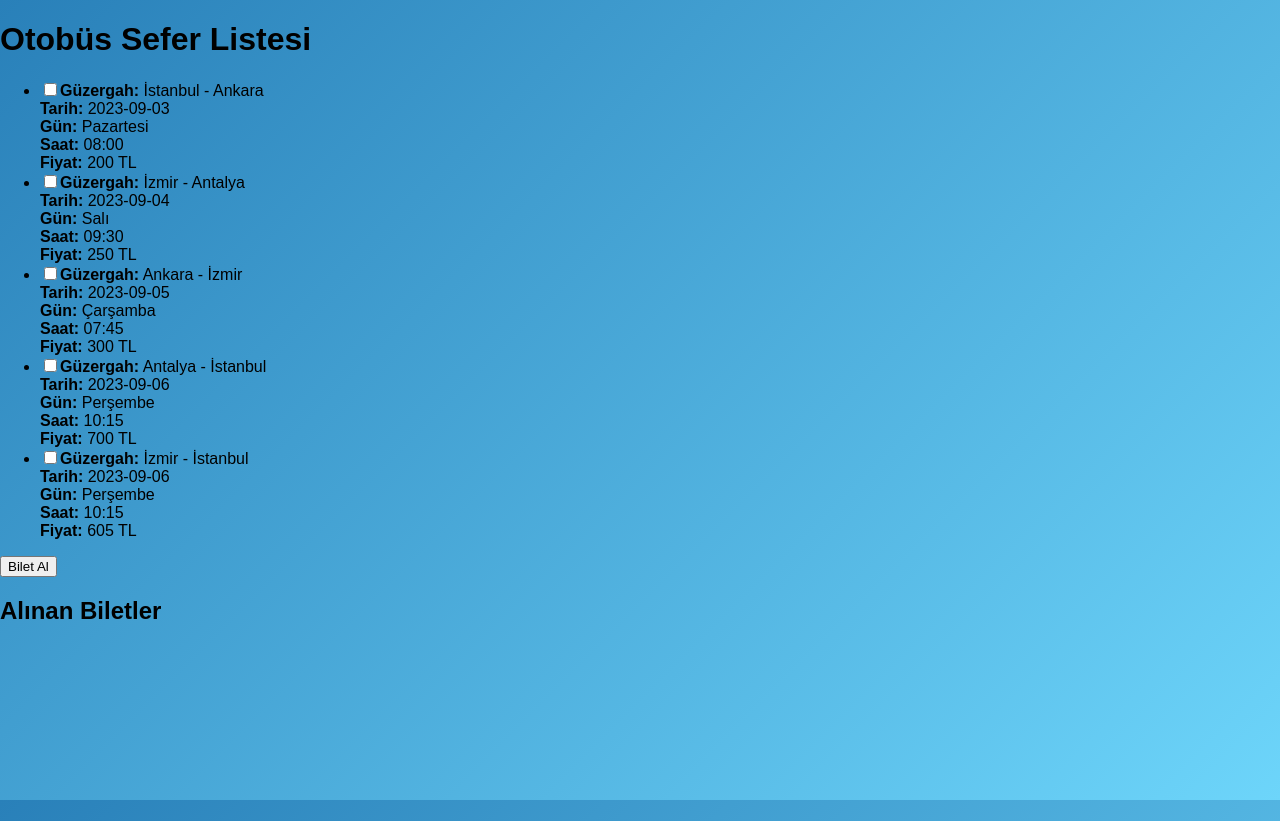
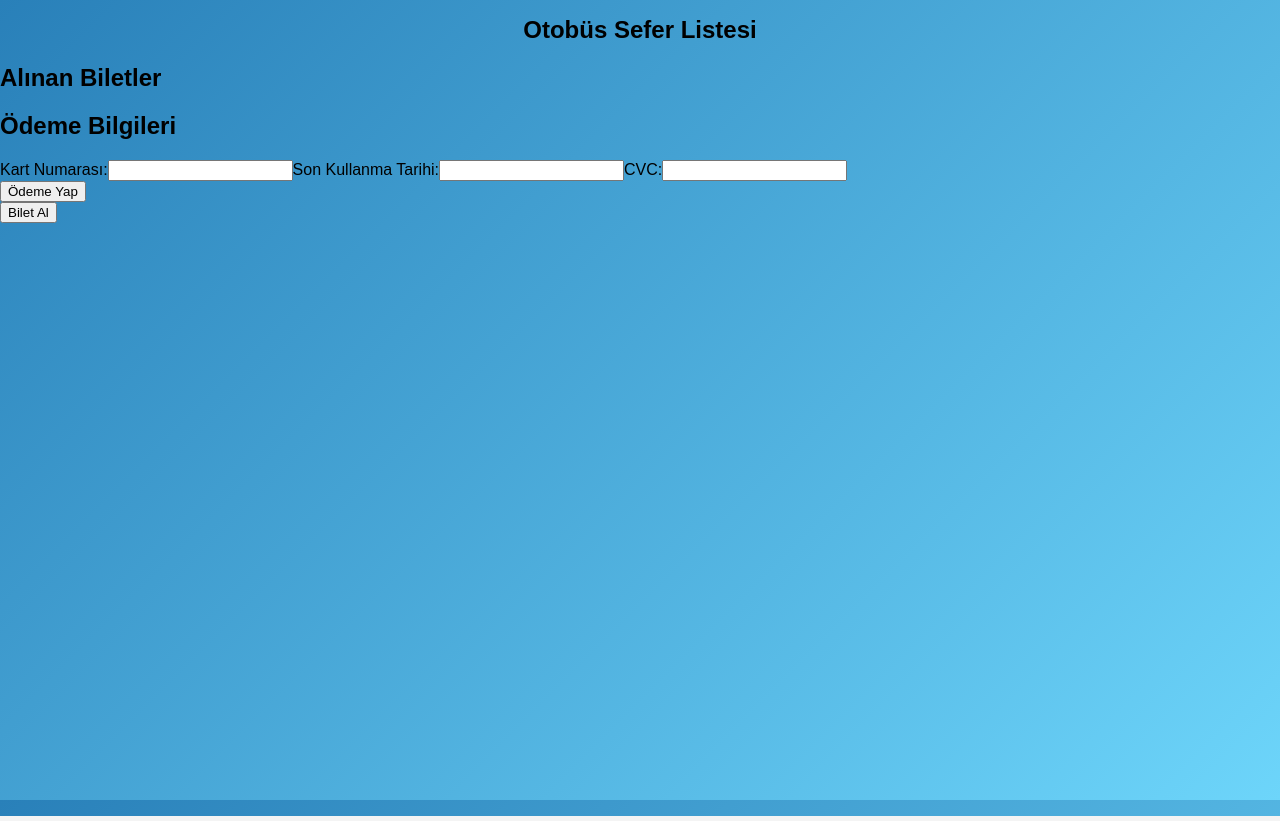
Before and after one commit to alirizaalp/BusWebsite, a React (Create React App) app in the folder bustate/: page /seferler in a window 1280 px wide. Both pictures are taken after a click on the button "Bilet Al". Built offline with nearby package versions, Linux system fonts and the light colour scheme.

Commit message:
my projects

```diff
--- a/bustate/src/homepage/HomePage.js
+++ b/bustate/src/homepage/HomePage.js
@@ -8,17 +8,17 @@ const HomePage = () => {
       <h2 className="welcome-text">Welcome</h2>
       <div className="link-container">
         <p>Hoş geldiniz! Kaydolmak için aşağıdaki bağlantıya tıklayabilirsiniz:</p>
-        <Link to="/signUp" className="link-button">Kaydol</Link>
+        <Link to="/SignUp" className="link-button">Kaydol</Link>
       </div>
 
       <div className="link-container">
         <p>Hakkında sayfasına gitmek için aşağıdaki bağlantıyı kullanabilirsiniz:</p>
-        <Link to="/hakkında" className="link-button">Hakkında</Link>
+        <Link to="/Hakkında" className="link-button">Hakkında</Link>
       </div>
 
       <div className="link-container">
         <p>Otobüs sefer listesine göz atmak için aşağıdaki bağlantıyı kullanabilirsiniz:</p>
-        <Link to="/seferler" className="link-button">Sefer Listesi</Link>
+        <Link to="/Seferler" className="link-button">Sefer Listesi</Link>
       </div>
     </div>
   );
--- a/bustate/src/seferler/Seferler.js
+++ b/bustate/src/seferler/Seferler.js
@@ -3,7 +3,7 @@ const Seferler = [
     { id: 2, guzergah: 'İzmir - Antalya', tarih: '2023-09-04', saat: '09:30', gun: 'Salı', fiyat : "250 TL" },
     { id: 3, guzergah: 'Ankara - İzmir', tarih: '2023-09-05', saat: '07:45', gun: 'Çarşamba', fiyat : "300 TL"  },
     { id: 4, guzergah: 'Antalya - İstanbul', tarih: '2023-09-06', saat: '10:15', gun: 'Perşembe', fiyat: "700 TL"    },
-    { id: 4, guzergah: 'İzmir - İstanbul', tarih: '2023-09-06', saat: '10:15', gun: 'Perşembe', fiyat: "605 TL"    },
+    { id: 5, guzergah: 'İzmir - İstanbul', tarih: '2023-09-06', saat: '10:15', gun: 'Perşembe', fiyat: "605 TL"    },
 ];
 
   export default Seferler;
--- /dev/null
+++ b/bustate/src/seferler/SeferlerListesi.css
@@ -0,0 +1,94 @@
+/* SeferlerListesi.css */
+
+body {
+    font-family: Arial, sans-serif;
+    background-color: #f4f4f4;
+    margin: 0;
+    padding: 0;
+  }
+
+  .container {
+    max-width: 800px;
+    margin: 0 auto;
+    padding: 20px;
+    background-color: #fff;
+    border-radius: 10px;
+    box-shadow: 0 0 10px rgba(0, 0, 0, 0.2);
+  }
+
+  h1 {
+    font-size: 24px;
+    margin-bottom: 20px;
+    text-align: center;
+  }
+
+  ul {
+    list-style-type: none;
+    padding: 0;
+  }
+
+  li {
+    background-color: #fff;
+    border: 1px solid #ddd;
+    margin: 10px 0;
+    padding: 10px;
+    display: flex;
+    justify-content: space-between;
+    align-items: center;
+    border-radius: 5px;
+    box-shadow: 0 2px 5px rgba(0, 0, 0, 0.1);
+  }
+
+  .checkbox-label {
+    display: flex;
+    align-items: center;
+  }
+
+  .checkbox-label input[type="checkbox"] {
+    margin-right: 10px;
+  }
+
+  .button-container {
+    text-align: center;
+    margin-top: 20px;
+  }
+
+  .button-container button {
+    background-color: #3498db;
+    color: #fff;
+    border: none;
+    padding: 10px 20px;
+    cursor: pointer;
+    font-size: 16px;
+    border-radius: 5px;
+  }
+
+  .button-container button:hover {
+    background-color: #2980b9;
+  }
+
+  .koltuklar-container {
+    display: flex;
+    flex-wrap: wrap;
+    margin-top: 20px;
+    justify-content: center;
+  }
+
+  .koltuk {
+    width: 50px;
+    height: 50px;
+    background-color: #ccc;
+    border: 1px solid #999;
+    display: flex;
+    justify-content: center;
+    align-items: center;
+    font-weight: bold;
+    cursor: pointer;
+    margin: 5px;
+    border-radius: 5px;
+  }
+
+  .koltuk.selected {
+    background-color: #e74c3c;
+    color: #fff;
+  }
--- a/bustate/src/seferler/SeferlerListesi.js
+++ b/bustate/src/seferler/SeferlerListesi.js
@@ -1,9 +1,17 @@
 import React, { useState } from 'react';
+import './SeferlerListesi.css';
 
 function SeferlerListesi({ seferler }) {
   const [seciliSeferler, setSeciliSeferler] = useState([]);
   const [alınanBiletler, setAlınanBiletler] = useState([]);
-  const [koltuklarGoster, setKoltuklarGoster] = useState(false); // Koltukları göstermek için bir state
+  const [koltuklarGoster, setKoltuklarGoster] = useState(false);
+  const [odemeBilgileri, setOdemeBilgileri] = useState({
+    kartNo: '',
+    sonKullanimTarihi: '',
+    cvc: '',
+  });
+  const [odemeTamamlandi, setOdemeTamamlandi] = useState(false);
+  const [odemeHatasi, setOdemeHatasi] = useState(false); // Yeni bir state ekleyin
 
   const toggleSefer = (seferId) => {
     if (seciliSeferler.includes(seferId)) {
@@ -21,29 +29,93 @@ function SeferlerListesi({ seferler }) {
     setKoltuklarGoster(true); // Bilet alındığında koltukları göster
   };
 
-  // Her bir bilet için 15 koltuk oluşturun
-  const koltuklar = (biletSayisi) => {
-    const koltukListesi = [];
+  const handleOdemeBilgileriDegisiklik = (e) => {
+    const { name, value } = e.target;
+    setOdemeBilgileri({
+      ...odemeBilgileri,
+      [name]: value,
+    });
+  };
+
+  const handleOdemeYap = () => {
+    // Kart bilgileri eksikse ödeme hatası göster
+    if (!odemeBilgileri.kartNo || !odemeBilgileri.sonKullanimTarihi || !odemeBilgileri.cvc) {
+      setOdemeHatasi(true);
+      return;
+    }
+
+    // Burada ödeme yapılabilir. Örnek olarak, konsola ödeme bilgilerini yazdıralım.
+    console.log('Ödeme Bilgileri:', odemeBilgileri);
+
+    // Ödeme tamamlandığında "odemeTamamlandi" state'ini güncelleyin
+    setOdemeTamamlandi(true);
+  };
+
+  const renderKoltuklar = (biletSayisi) => {
+    const koltuklar = [];
     for (let i = 0; i < biletSayisi; i++) {
-      const koltuklar = [...Array(15)].map((_, index) => (
+      const koltukListesi = [...Array(15)].map((_, index) => (
         <div key={index} className="koltuk">
           Koltuk {index + 1}
         </div>
       ));
-      koltukListesi.push(
+      koltuklar.push(
         <div key={i}>
           <h2>Koltuk Seçimi - Bilet {i + 1}</h2>
           <p>Lütfen koltuğunuzu seçin:</p>
-          <div className="koltuklar-container">{koltuklar}</div>
+          <div className="koltuklar-container">{koltukListesi}</div>
         </div>
       );
     }
-    return koltukListesi;
+    return koltuklar;
   };
 
   return (
     <div>
       <h1>Otobüs Sefer Listesi</h1>
+      {koltuklarGoster ? (
+        <div>
+          <h2>Alınan Biletler</h2>
+          <ul>
+            {alınanBiletler.map((seferId, index) => {
+              const seferDetay = seferler.find((sefer) => sefer.id === seferId);
+              return (
+                <li key={index}>
+                  {seferDetay.guzergah} - {seferDetay.tarih} - {seferDetay.gun} - {seferDetay.saat} - {seferDetay.fiyat}
+                </li>
+              );
+            })}
+          </ul>
+          {renderKoltuklar(alınanBiletler.length)}
+          <h2>Ödeme Bilgileri</h2>
+          <form>
+            <label>Kart Numarası:</label>
+            <input
+              type="text"
+              name="kartNo"
+              value={odemeBilgileri.kartNo}
+              onChange={handleOdemeBilgileriDegisiklik}
+            />
+            <label>Son Kullanma Tarihi:</label>
+            <input
+              type="text"
+              name="sonKullanimTarihi"
+              value={odemeBilgileri.sonKullanimTarihi}
+              onChange={handleOdemeBilgileriDegisiklik}
+            />
+            <label>CVC:</label>
+            <input
+              type="text"
+              name="cvc"
+              value={odemeBilgileri.cvc}
+              onChange={handleOdemeBilgileriDegisiklik}
+            />
+          </form>
+          <button onClick={handleOdemeYap}>Ödeme Yap</button>
+          {odemeHatasi && <p>Lütfen gerekli yerleri doldurun.</p>}
+          {odemeTamamlandi && <p>Ödeme Başarıyla Tamamlandı!</p>}
+        </div>
+      ) : (
         <ul>
           {seferler.map((sefer) => (
             <li key={sefer.id}>
@@ -64,24 +136,8 @@ function SeferlerListesi({ seferler }) {
             </li>
           ))}
         </ul>
+      )}
       <button onClick={handleBiletAl}>Bilet Al</button>
-      {koltuklarGoster && (
-        <div>
-          <h2>Alınan Biletler</h2>
-          <ul>
-            {alınanBiletler.map((seferId, index) => (
-              <li key={seferId}>
-                {seferler.find((sefer) => sefer.id === seferId).guzergah} -{' '}
-                {seferler.find((sefer) => sefer.id === seferId).tarih} -{' '}
-                {seferler.find((sefer) => sefer.id === seferId).gun} -{' '}
-                {seferler.find((sefer) => sefer.id === seferId).saat} -{' '}
-                {seferler.find((sefer) => sefer.id === seferId).fiyat}
-              </li>
-            ))}
-          </ul>
-          {koltuklar(alınanBiletler.length)}
-        </div>
-      )}
     </div>
   );
 }
--- a/bustate/src/signup/SignUp.css
+++ b/bustate/src/signup/SignUp.css
@@ -3,9 +3,11 @@
   margin: 0 auto;
   padding: 20px;
   border: 1px solid #ccc;
-    border-radius: 5px;
-    background-color: #fff;
+  border-radius: 10px;
+  background-color: #f9f9f9;
+  box-shadow: 0 2px 4px rgba(0, 0, 0, 0.1);
 }
+
 
 .form-group {
   margin-bottom: 20px;
@@ -13,19 +15,24 @@
 
 .form-group label {
   display: block;
-    margin-bottom: 5px;
+  margin-bottom: 8px;
   font-weight: bold;
+  color: #333;
 }
+
 
 .form-group input[type="text"],
 .form-group input[type="email"],
 .form-group input[type="password"],
 .form-group input[type="date"],
 .form-group select {
-    width: 100%;
-    padding: 10px;
-    border: 1px solid #ccc;
+  width: 96%;
+  padding: 12px;
+  border: 1px solid #030303;
   border-radius: 5px;
+  background-color: #fff;
+  color: #555;
+  transition: border-color 0.3s ease-in-out;
 }
 
 .form-group.error input,
@@ -33,24 +40,34 @@
   border-color: #ff0000;
 }
 
-  .button {
-    display: inline-block;
-    background-color: #007bff;
+
+
+button[type="submit"] {
+  background-color: #4e7ddb;
   color: #fff;
-    padding: 10px 20px;
+  padding: 12px 24px;
   border: none;
   border-radius: 5px;
   cursor: pointer;
+  transition: background-color 0.3s ease-in-out;
 }
+
+button[type="submit"]:hover {
+  background-color: #0056b3;
+}
+
+
 
 .user-information {
   margin-top: 20px;
-    padding: 10px;
+  padding: 20px;
   border: 1px solid #ccc;
-    border-radius: 5px;
+  border-radius: 10px;
   background-color: #f0f0f0;
+  box-shadow: 0 2px 4px rgba(0, 0, 0, 0.1);
 }
 
 .user-information h2 {
   margin-bottom: 10px;
+  color: #333;
 }
```
Lines whose indentation alone changed are shown as unchanged.
